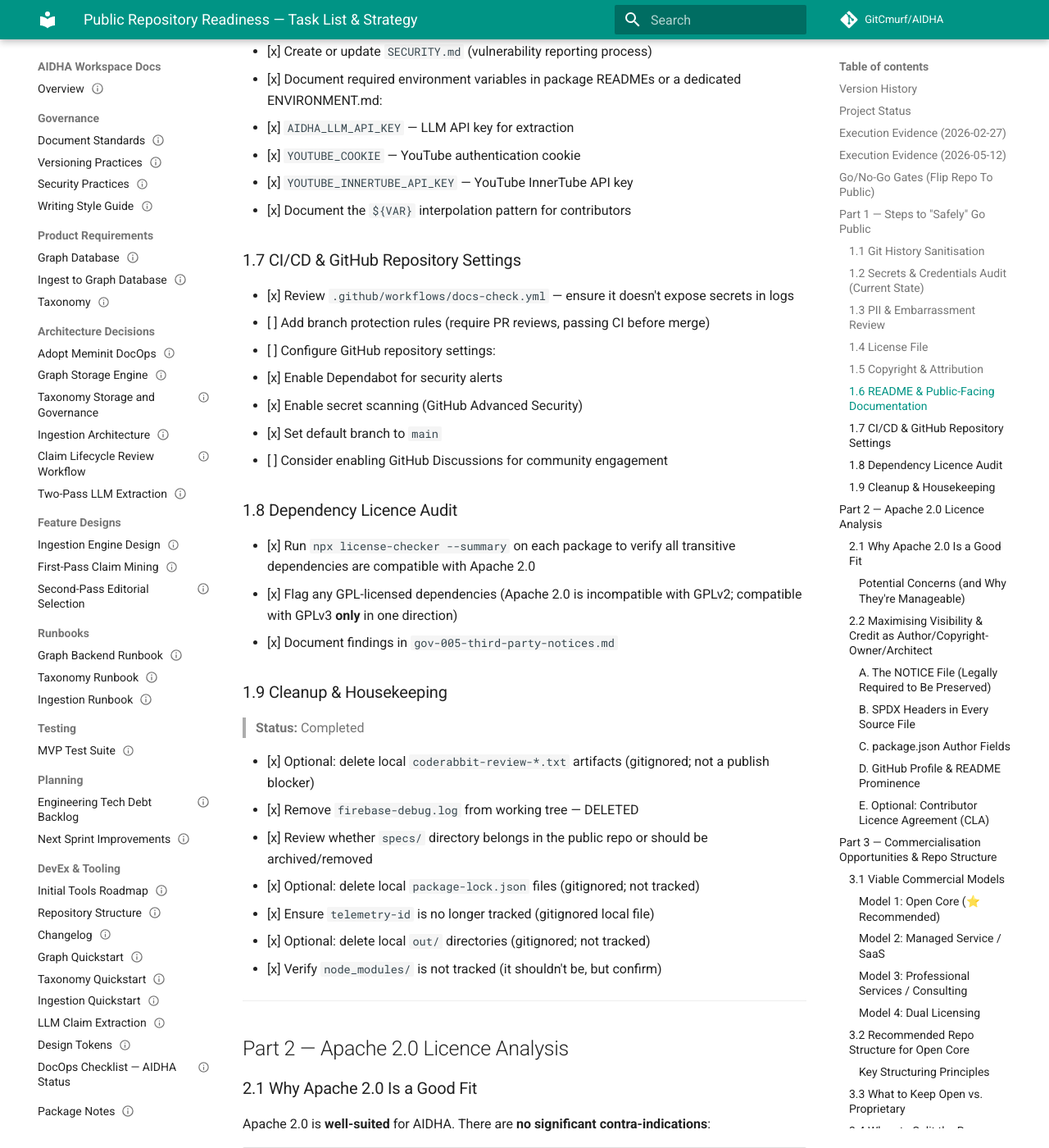
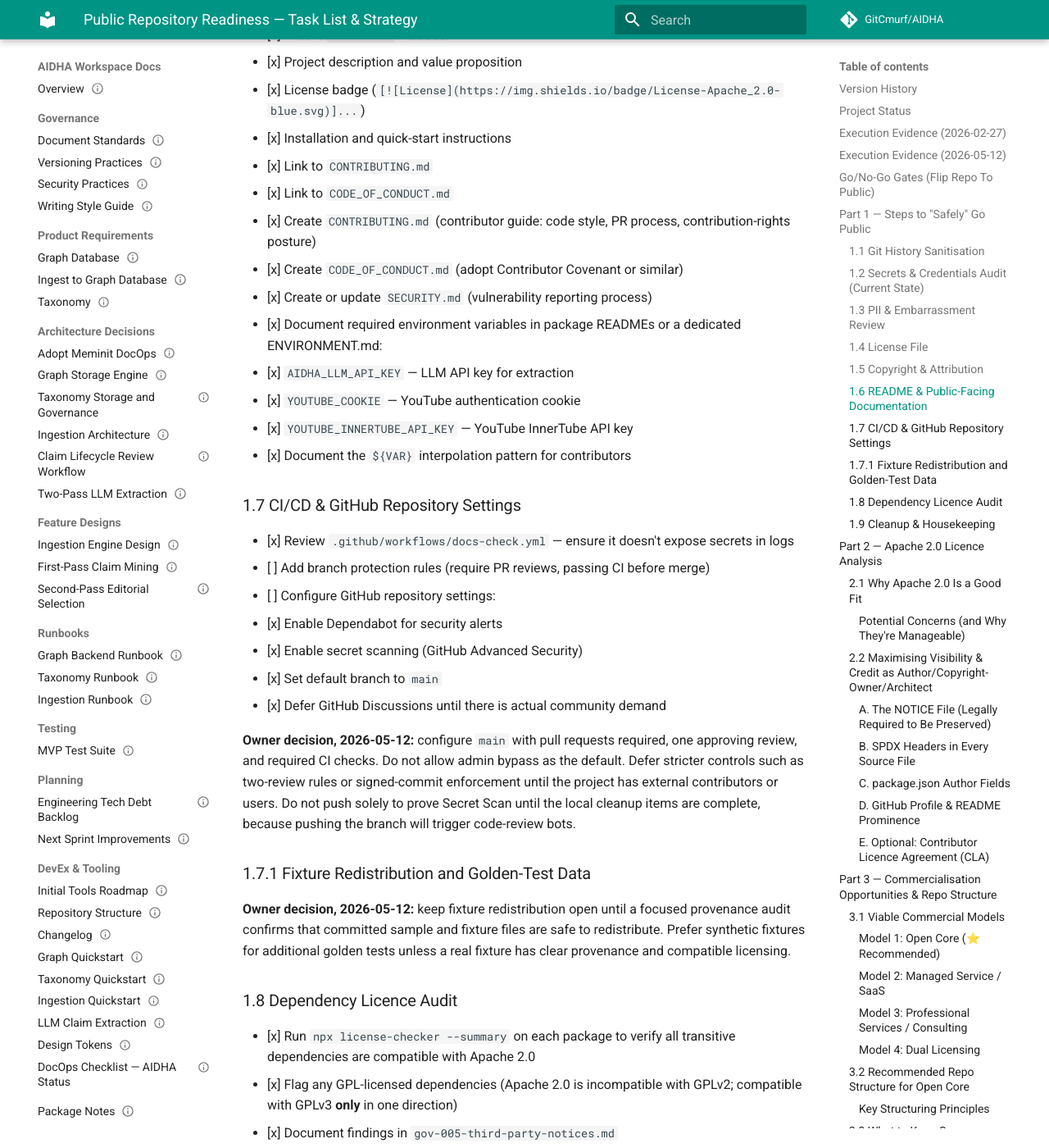
Before and after one commit to GitCmurf/AIDHA, an MkDocs documentation site: the page built from docs/05-planning/tasks/task-001-public-repo.md, in a window 1280 px wide and 1400 px high, scrolled down 6154 px. Shown: the whole window at 82% size. Built offline with MkDocs 1.6.1 and Material for MkDocs 9.7.7, drawn with Linux system fonts in a browser that asks for light colours; comment, search, counter and statistics services are not loaded; the version menu is left out; some of the changed text lies outside the part shown.

Commit message:
docs: record public governance decisions

```diff
--- a/docs/01-indices/catalog.json
+++ b/docs/01-indices/catalog.json
@@ -732,7 +732,7 @@
       "document_id": "AIDHA-TASK-001",
       "owner": "GitCmurf",
       "status": "Draft",
-      "version": "1.13",
+      "version": "1.14",
       "last_updated": "2026-05-12",
       "title": "Public Repository Readiness — Task List & Strategy",
       "type": "TASK",
--- a/docs/05-planning/tasks/task-001-public-repo.md
+++ b/docs/05-planning/tasks/task-001-public-repo.md
@@ -38,6 +38,7 @@
 | 1.11    | 2026-05-12 | AI     | Record live GitHub repository-security evidence from TASK-007 closeout audit. | — | Draft | AIDHA-TASK-007 |
 | 1.12    | 2026-05-12 | AI     | Add local gitleaks history-scan evidence and false-positive allowlist remediation. | — | Draft | AIDHA-TASK-007 |
 | 1.13    | 2026-05-12 | AI     | Accept ownership of release-governance gates superseded out of TASK-007. | — | Draft | AIDHA-TASK-007 |
+| 1.14    | 2026-05-12 | AI     | Record owner decisions on contribution rights, citation, and trademark guidance. | — | Draft | AIDHA-TASK-007 |
 
 ## Project Status
 
@@ -80,6 +81,12 @@
   tracking them as ingestion/eval technical debt. This task remains the owner for branch protection,
   remote Secret Scan evidence, CLA/DCO posture, citation metadata, trademark guidance, and final
   public-release checklist closure.
+- Owner decisions recorded on 2026-05-12: require sensible public-repo branch protection with the
+  least practical sole-maintainer friction; push the branch and verify GitHub Secret Scan only after
+  local cleanup is complete; defer CLA/DCO until external contribution volume makes it a real issue;
+  add low-friction citation metadata; add lightweight trademark guidance; defer formal trademark
+  registration; defer GitHub Discussions until there is actual community demand; keep fixture
+  redistribution open for a provenance audit and likely synthetic golden-test expansion.
 
 ## Go/No-Go Gates (Flip Repo To Public)
 
@@ -180,7 +187,8 @@
   - [x] Installation and quick-start instructions
   - [x] Link to `CONTRIBUTING.md`
   - [x] Link to `CODE_OF_CONDUCT.md`
-- [x] Create `CONTRIBUTING.md` (contributor guide: code style, PR process, CLA/DCO)
+- [x] Create `CONTRIBUTING.md` (contributor guide: code style, PR process, contribution-rights
+      posture)
 - [x] Create `CODE_OF_CONDUCT.md` (adopt Contributor Covenant or similar)
 - [x] Create or update `SECURITY.md` (vulnerability reporting process)
 - [x] Document required environment variables in package READMEs or a dedicated ENVIRONMENT.md:
@@ -197,7 +205,19 @@
   - [x] Enable Dependabot for security alerts
   - [x] Enable secret scanning (GitHub Advanced Security)
   - [x] Set default branch to `main`
-  - [ ] Consider enabling GitHub Discussions for community engagement
+  - [x] Defer GitHub Discussions until there is actual community demand
+
+**Owner decision, 2026-05-12:** configure `main` with pull requests required, one approving review,
+and required CI checks. Do not allow admin bypass as the default. Defer stricter controls such as
+two-review rules or signed-commit enforcement until the project has external contributors or users.
+Do not push solely to prove Secret Scan until the local cleanup items are complete, because pushing
+the branch will trigger code-review bots.
+
+### 1.7.1 Fixture Redistribution and Golden-Test Data
+
+**Owner decision, 2026-05-12:** keep fixture redistribution open until a focused provenance audit
+confirms that committed sample and fixture files are safe to redistribute. Prefer synthetic fixtures
+for additional golden tests unless a real fixture has clear provenance and compatible licensing.
 
 ### 1.8 Dependency Licence Audit
 
@@ -322,6 +342,11 @@
 > **Without a CLA, each contributor retains copyright on their contributions**, and you cannot
 > unilaterally relicense the project. If dual-licensing or open-core commercialization is in your
 > plans (see Part 3), a CLA is strongly recommended from day one.
+
+**Owner decision, 2026-05-12:** do not require a CLA or DCO sign-off now. The project is pre-alpha,
+the maintainer is currently the sole developer, and the priority is to avoid discouraging a first
+potential contributor. Revisit DCO or CLA only if external contribution volume or commercialization
+plans make the extra process worthwhile.
 
 ---
 
@@ -452,7 +477,8 @@
 
 **Recommended timeline:**
 
-1. **Now:** Go public with the monorepo. Add Apache 2.0. Set up CLA.
+1. **Now:** Go public with the monorepo. Add Apache 2.0. Defer CLA/DCO until there is real
+   contributor demand or a commercialization need.
 2. **When the first proprietary component is built** (likely the UI): Create `aidha-pro` as a
    separate private repo that depends on the public package.
 3. **When packages are stable enough to publish:** Consider publishing `@aidha/graph-backend`,
@@ -463,10 +489,10 @@
 
 Apache 2.0 does **not** grant trademark rights. To formally protect the name:
 
-- [ ] Consider trademark registration for "AIDHA" (starts ~$250 USD for a US filing)
-- [ ] Add a `TRADEMARKS.md` file stating that "AIDHA" is a trademark of Colin Farmer and may not
+- [x] Defer formal trademark registration until brand protection becomes commercially relevant
+- [x] Add a `TRADEMARKS.md` file stating that "AIDHA" is a trademark of Colin Farmer and may not
       be used to endorse derivative products
-- [ ] Include trademark guidance in `CONTRIBUTING.md`
+- [x] Include trademark guidance in `CONTRIBUTING.md`
 
 ---
 
@@ -533,7 +559,8 @@
 - [x] Add SPDX headers to source files (§2.2B)
 - [x] Add `detect-secrets` pre-commit hook (§1.2)
 - [x] Run dependency licence audit (§1.8)
-- [ ] Set up CLA for contributors (§2.2E)
+- [x] Record decision to defer CLA/DCO until contribution volume or commercialization need justifies
+      it (§2.2E)
 - [x] Create `SECURITY.md` (§1.6)
 - [x] Clean up tracked-but-gitignored files:
       `coderabbit-review-*.txt`, `package-lock.json`, `telemetry-id` (§1.9)
@@ -543,7 +570,7 @@
 ### Nice to Have (Can Follow Shortly After)
 
 - [x] Add licence badge to README (§1.6)
-- [ ] Create `CITATION.cff` (§2.2D)
+- [x] Create `CITATION.cff` (§2.2D)
 - [x] Enable Dependabot and secret scanning (§1.7)
-- [ ] Add `TRADEMARKS.md` (§3.5)
+- [x] Add `TRADEMARKS.md` (§3.5)
 - [ ] Set up branch protection rules (§1.7)
```
Also changed, not shown: other parts of docs/05-planning/tasks/task-001-public-repo.md (+2 -2 lines), CONTRIBUTING.md (+40 -0 lines), TRADEMARKS.md (added, +62 -0 lines), 1 other file.
